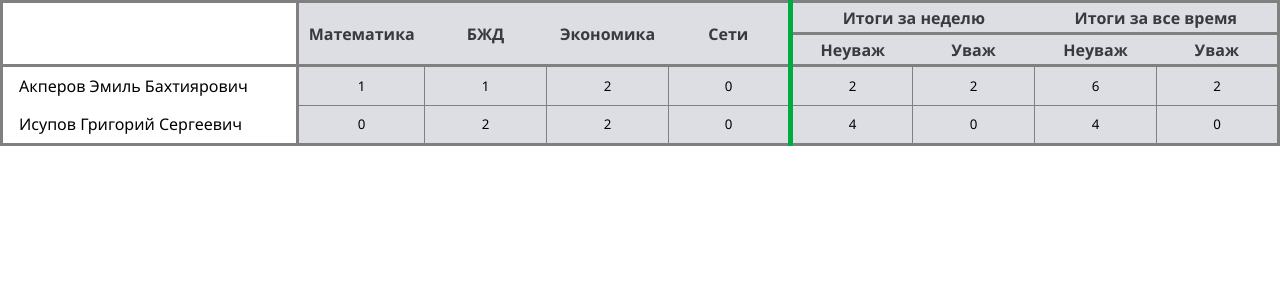
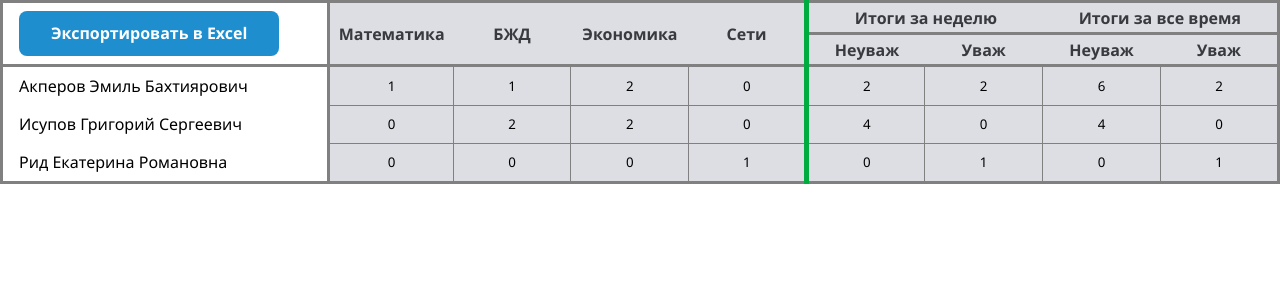
Before and after one commit to domster704/headman-journal, a React app: page / in a window 1280 px wide. Shown: the top 300 px of the page. Built offline with nearby package versions, Linux system fonts and the light colour scheme; the HTML template or start-up script is replaced by a standard one.

Commit message:
add export to excel

```diff
--- a/src/App.jsx
+++ b/src/App.jsx
@@ -1,4 +1,4 @@
-import React from 'react';
+import React, {useRef} from 'react';
 import {TableDay} from "./component/TableComponents/TableDay/TableDay";
 
 let store = {
@@ -11,9 +11,9 @@ let store = {
 let currentDay = new Date(2024, 3, 4);
 
 const App = () => {
-    return (
-        <TableDay now={currentDay} store={store}/>
-    );
+    const table = useRef(null);
+
+    return <TableDay table={table} now={currentDay} store={store}/>
 }
 
 export default App;
--- /dev/null
+++ b/src/component/Button/Button.jsx
@@ -0,0 +1,8 @@
+import React from 'react';
+import s from './Button.module.css'
+
+export const Button = (props) => {
+    return (
+        <button onClick={props.onClick} className={s.button}>{props.children}</button>
+    );
+}
--- /dev/null
+++ b/src/component/Button/Button.module.css
@@ -0,0 +1,19 @@
+.button {
+    background: #1E8ECE;
+    color: white;
+    font-size: 16px;
+    font-weight: 600;
+    line-height: 21px;
+    text-align: center;
+
+    border-radius: 0.5em;
+    padding: 0.75em 2em;
+
+    outline: none;
+    border: none;
+}
+
+.button:hover {
+    background: #0574BA;
+    cursor: pointer;
+}
--- a/src/component/TableComponents/TableDay/TableDay.jsx
+++ b/src/component/TableComponents/TableDay/TableDay.jsx
@@ -1,6 +1,8 @@
 import React from 'react';
 import {TableRow} from "../TableRow/TableRow";
 import {useSelector} from "react-redux";
+
+import s from './TableDay.module.css';
 
 export const TableDay = (props) => {
     const students = useSelector((state) => state.students);
@@ -9,12 +11,11 @@ export const TableDay = (props) => {
         return data.date.getTime() === props.now.getTime();
     })[0].pairs;
 
-    console.log(students)
     return (
-        <table>
+        <table ref={props.table} className={s.table}>
             <thead>
             {/*2 строчки (tr) для заголовка таблицы*/}
-            <TableRow list={pairsList} isHeader={true}
+            <TableRow table={props.table} list={pairsList} isHeader={true}
                       cellsResult={["Итоги за неделю", "Итоги за все время"]}/>
             </thead>
             <tbody>
--- /dev/null
+++ b/src/component/TableComponents/TableDay/TableDay.module.css
@@ -0,0 +1,32 @@
+.table {
+    border-collapse: collapse;
+    --border-color: grey;
+    border: 3px solid var(--border-color);
+}
+
+.table thead tr:first-child th:first-child,
+.table tr > :is(td):first-child {
+    text-align: start;
+    border-right: 3px solid var(--border-color);
+    padding: 0.5em 3em 0.5em 1em;
+    min-width: max-content;
+    white-space: nowrap
+}
+
+.table td, th {
+    text-align: center;
+    min-width: 6em;
+    width: 9em;
+    height: 2em;
+}
+
+.table tbody :is(td, th):not(:first-child) {
+    border-bottom: 1px solid grey;
+    border-right: 1px solid grey;
+}
+
+/*th[rowspan='2'],*/
+/*tr:last-child*/
+.table th {
+    border-bottom: 3px solid var(--border-color);
+}
--- a/src/component/TableComponents/TableRow/TableRow.jsx
+++ b/src/component/TableComponents/TableRow/TableRow.jsx
@@ -3,6 +3,9 @@ import {TableCell} from "../TableCell/TableCell";
 import {TableCellsResult} from "../TableCellsResult/TableCellsResult";
 import {TableHeaderSecondRow} from "./TableHeaderSecondRow";
 import {Type} from "../../../features/student";
+import {Button} from "../../Button/Button";
+import exportToExcel from "../../../features/exportToExcel";
+
 
 /**
  * cellsResult - массив с значениями для результирующих клеток
@@ -11,7 +14,7 @@ import {Type} from "../../../features/student";
  * @constructor
  */
 export const TableRow = (props) => {
-    let studentName = props.student?.name || "";
+    let studentName = props.student?.name || <Button onClick={() => exportToExcel(props.table.current)}>Экспортировать в Excel</Button>;
     let nameCell = props.isHeader ? <th rowSpan={2}>{studentName}</th> : <td>{studentName}</td>;
     let isHeader = props.isHeader || false;
 
--- /dev/null
+++ b/src/features/exportToExcel.js
@@ -0,0 +1,37 @@
+/**
+ * @param {HTMLElement} table
+ */
+export default function exportToExcel(table) {
+    let table_node = table.cloneNode(true);
+    let filename = 'table.xls';
+
+    let tableChildren = Array.from(table_node.querySelectorAll('*'));
+    tableChildren.forEach(el => {
+        el.classList = "";
+        if (el.tagName === 'INPUT') {
+            el.outerHTML = `${el.value}`;
+        }
+        if (el.tagName === 'TABLE') {
+            el.border = '1';
+        }
+    });
+
+    let uri = 'data:application/vnd.ms-excel;base64,',
+        template = `<html xmlns:o="urn:schemas-microsoft-com:office:office" xmlns:x="urn:schemas-microsoft-com:office:excel" xmlns="http://www.w3.org/TR/REC-html40"><head><!--[if gte mso 9]><xml><x:ExcelWorkbook><x:ExcelWorksheets><x:ExcelWorksheet><x:Name>{worksheet}</x:Name><x:WorksheetOptions><x:DisplayGridlines/></x:WorksheetOptions></x:ExcelWorksheet></x:ExcelWorksheets></x:ExcelWorkbook></xml><![endif]--><meta http-equiv="content-type" content="text/plain; charset=UTF-8"/></head><body>${table_node.outerHTML}</body></html>`,
+        base64 = function (s) {
+            return window.btoa(unescape(encodeURIComponent(s)))
+        },
+        format = function (s, c) {
+            return s.replace(/{(\w+)}/g, function (m, p) {
+                return c[p];
+            })
+        }
+    let ctx = {worksheet: name || 'Worksheet', table: table_node.outerHTML};
+
+    const a = document.createElement('a');
+    let url = uri + base64(format(template, ctx));
+    a.href = url;
+    a.download = filename;
+    a.click();
+    URL.revokeObjectURL(url);
+}
--- a/src/index.css
+++ b/src/index.css
@@ -7,36 +7,3 @@
 
     transition: all .2s ease;
 }
-
-table {
-    border-collapse: collapse;
-    --border-color: grey;
-    border: 3px solid var(--border-color);
-}
-
-thead tr:first-child th:first-child,
-tr > :is(td):first-child {
-    text-align: start;
-    border-right: 3px solid var(--border-color);
-    padding: 0.5em 3em 0.5em 1em;
-    min-width: max-content;
-    white-space: nowrap
-}
-
-td, th {
-    text-align: center;
-    min-width: 6em;
-    width: 9em;
-    height: 2em;
-}
-
-tbody :is(td, th):not(:first-child) {
-    border-bottom: 1px solid grey;
-    border-right: 1px solid grey;
-}
-
-/*th[rowspan='2'],*/
-/*tr:last-child*/
-th {
-    border-bottom: 3px solid var(--border-color);
-}
--- a/src/store/hoursSlice.js
+++ b/src/store/hoursSlice.js
@@ -43,6 +43,21 @@ const initialState = {
             pairName: "Сети",
             hours: 0
         }])],
+        [new Weeks(new Date(2024, 3, 4), 0, 0)]),
+    3: new Student(3, "Рид Екатерина Романовна",
+        [new Days(new Date(2024, 3, 4), [{
+            pairName: "Математика",
+            hours: 0
+        }, {
+            pairName: "БЖД",
+            hours: 0
+        }, {
+            pairName: "Экономика",
+            hours: 0
+        }, {
+            pairName: "Сети",
+            hours: 1
+        }])],
         [new Weeks(new Date(2024, 3, 4), 0, 0)])
 }
 
```
Also changed, not shown: src/store/envSlice.js (added, +15 -0 lines), 1 other file (tests, documents, lock files or other folders).
